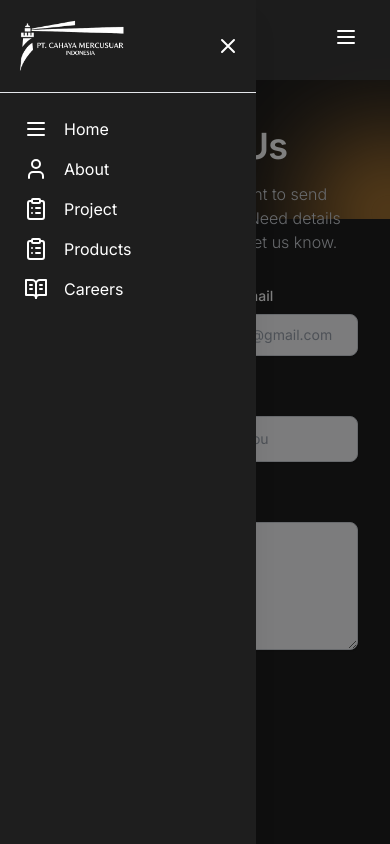
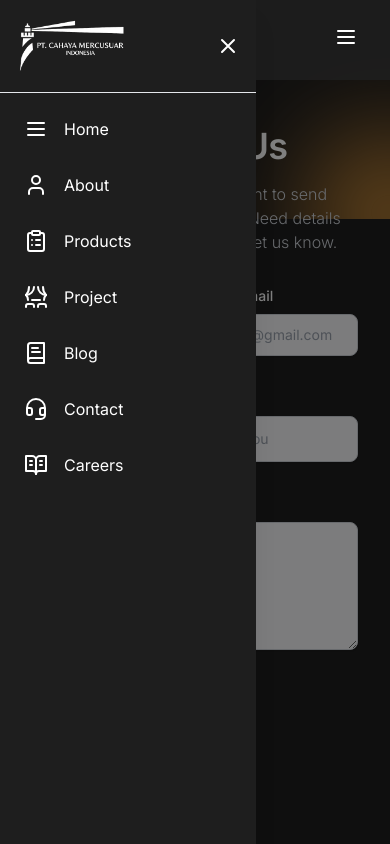
Before and after one commit to Fantocaa/cmi-nextjs, a Next.js app: page /contact in a window 390 px wide. Both pictures are taken after a click on the button 346 px from the left and 37 px from the top of the page. Shown: the top 844 px of the page. Built offline with nearby package versions, Linux system fonts and the light colour scheme.

Commit message:
Update 0.3.7

```diff
--- a/src/components/product/product-page/lightbox/home-lightbox.tsx
+++ b/src/components/product/product-page/lightbox/home-lightbox.tsx
@@ -12,6 +12,13 @@ import {
 } from "yet-another-react-lightbox/plugins";
 import "yet-another-react-lightbox/plugins/captions.css";
 import "yet-another-react-lightbox/plugins/thumbnails.css";
+import {
+  Carousel,
+  CarouselContent,
+  CarouselItem,
+  CarouselNext,
+  CarouselPrevious,
+} from "@/components/ui/carousel";
 import Image from "next/image";
 import { Button } from "@/components/ui/button";
 import Link from "next/link";
@@ -48,6 +55,34 @@ export default function HomeLightbox({ image }: ProductProps) {
                 </Button>
               </Link>
             </div>
+            <div className="block md:hidden w-full">
+              <Carousel className="overflow-hidden relative">
+                <CarouselContent className="flex">
+                  {product.image_name.map((imgSrc, imgIdx) => (
+                    <CarouselItem
+                      key={imgIdx}
+                      className="relative cursor-pointer flex-shrink-0"
+                      onClick={() => setIndex2(imgIdx)} // Set indeks gambar yang dipilih saat gambar diklik
+                    >
+                      <Image
+                        src={imgSrc}
+                        alt={`image-${imgIdx}`}
+                        className="h-96 w-full object-cover transition duration-500 group-hover:scale-105 bg-white text-white rounded-2xl"
+                        width={500}
+                        height={500}
+                      />
+                    </CarouselItem>
+                  ))}
+                </CarouselContent>
+                <CarouselPrevious className="absolute left-0 top-1/2 transform -translate-y-1/2">
+                  {/* Tombol Previous */}
+                </CarouselPrevious>
+                <CarouselNext className="absolute right-0 top-1/2 transform -translate-y-1/2">
+                  {/* Tombol Next */}
+                </CarouselNext>
+              </Carousel>
+            </div>
+            <div className="hidden md:block">
               {product.image_name.map((imgSrc, imgIdx) => (
                 <div key={imgIdx}>
                   <div
@@ -66,6 +101,7 @@ export default function HomeLightbox({ image }: ProductProps) {
               ))}
             </div>
           </div>
+        </div>
       ))}
       <Lightbox
         plugins={[Fullscreen, Zoom]}
--- a/src/components/static/main-nav.tsx
+++ b/src/components/static/main-nav.tsx
@@ -21,7 +21,9 @@ import { Menu } from "lucide-react";
 import { User } from "lucide-react";
 import { ClipboardList } from "lucide-react";
 import { BookOpenText } from "lucide-react";
-import { Truck } from "lucide-react";
+import { Headset } from "lucide-react";
+import { Theater } from "lucide-react";
+import { BookText } from "lucide-react";
 import { IconBrandWhatsapp } from "@tabler/icons-react";
 import { buttonVariants } from "@/components/ui/button";
 
@@ -258,7 +260,7 @@ export function MainNav() {
                   </svg>
                 </button>
               </div>
-              <nav className="flex flex-col p-4">
+              <nav className="flex flex-col gap-4 p-4">
                 <Link
                   href="/"
                   className="flex gap-4 items-center p-2 text-white hover:bg-greenaml-500 rounded"
@@ -274,18 +276,32 @@ export function MainNav() {
                   About
                 </Link>
                 <Link
-                  href="/project"
-                  className="flex gap-4 items-center p-2 text-white hover:bg-greenaml-500 rounded"
-                >
-                  <ClipboardList />
-                  Project
-                </Link>
-                <Link
                   href="/products"
                   className="flex gap-4 items-center p-2 text-white hover:bg-greenaml-500 rounded"
                 >
                   <ClipboardList />
                   Products
+                </Link>
+                <Link
+                  href="/project"
+                  className="flex gap-4 items-center p-2 text-white hover:bg-greenaml-500 rounded"
+                >
+                  <Theater />
+                  Project
+                </Link>
+                <Link
+                  href="/blog"
+                  className="flex gap-4 items-center p-2 text-white hover:bg-greenaml-500 rounded"
+                >
+                  <BookText />
+                  Blog
+                </Link>
+                <Link
+                  href="/contact"
+                  className="flex gap-4 items-center p-2 text-white hover:bg-greenaml-500 rounded"
+                >
+                  <Headset />
+                  Contact
                 </Link>
                 <Link
                   href="https://karier.tako.co.id/"
```
Lines whose indentation alone changed are shown as unchanged.
